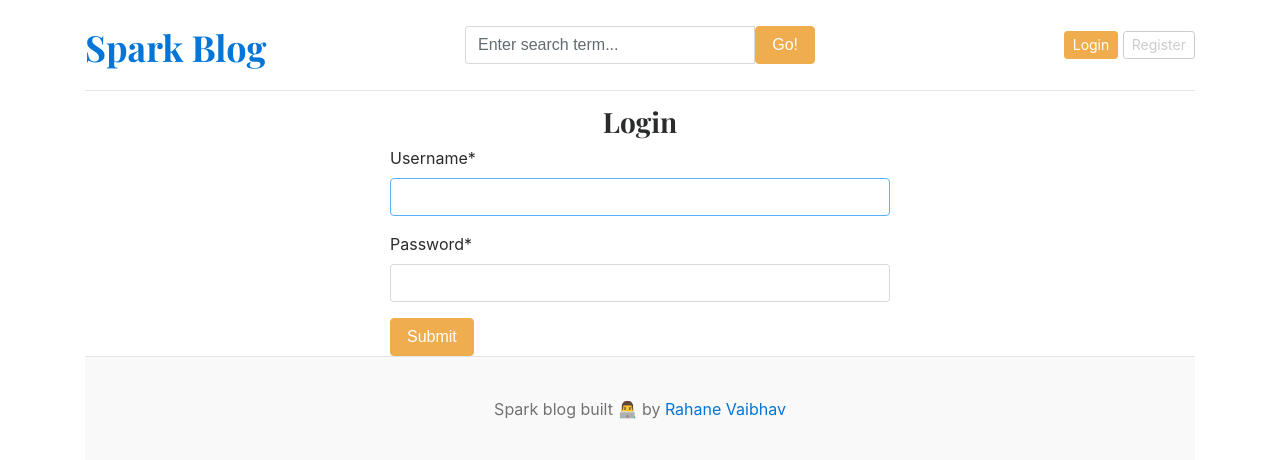
After one commit to vaibhav9933/Blog, a Django app: page /login/ in a window 1280 px wide. The commit adds this page. Shown: the top 460 px of the page. Run offline with Django 5.2, Linux system fonts and the light colour scheme; data that the repository does not hold is empty; some libraries are stand-ins or nearby versions.

Commit message:
05/03/2026 Login & Authentication done ....

```diff
--- a/blog_main/urls.py
+++ b/blog_main/urls.py
@@ -14,4 +14,6 @@ urlpatterns = [
     path('blogs/search/', BlogViews.search, name='search'),
     path('blogs/<slug:slug>/',BlogViews.blogs, name="blogs"),
     path('register/', views.register, name='register'),
+    path('login/', views.login, name='login'),
+    path('logout/', views.logout_view, name='logout'),
 ] +static(settings.MEDIA_URL, document_root=settings.MEDIA_ROOT)
--- a/blog_main/views.py
+++ b/blog_main/views.py
@@ -1,10 +1,11 @@
-from django.shortcuts import render
+from django.shortcuts import render,redirect
 from blog_main.forms import RegistrationForm
 from blogs.models import Category
 from blogs.models import Blog
 from about_us.models import About
-
-
+from django.contrib.auth.forms import AuthenticationForm
+from django.contrib import auth
+from django.shortcuts import redirect
 
 def home(request):
     # categories = Category.objects.all()
@@ -43,3 +44,26 @@ def register(request):
         'form': form,
     }
     return render(request,'register.html', context)
+
+def login(request):
+    if request.method == 'POST':
+        form = AuthenticationForm(request, request.POST)
+        if form.is_valid():
+            username = form.cleaned_data['username']
+            password = form.cleaned_data['password']
+
+            user = auth.authenticate(username=username, password=password)
+            if user is not None:
+                auth.login(request,user)
+            return redirect('home')
+    form = AuthenticationForm()
+    context = {
+        'form': form,
+    }
+    return render(request,'login.html', context)
+
+
+def logout_view(request):
+    """Log the user out and redirect to home."""
+    auth.logout(request)
+    return redirect('home')
--- a/templates/base.html
+++ b/templates/base.html
@@ -27,8 +27,14 @@
             </form>
           </div>
           <div class="col-4 d-flex justify-content-end align-items-center">
-            <a class="btn btn-sm btn-warning" href="#">Login</a> &nbsp;
+            {% if not user.is_authenticated %}
+            <a class="btn btn-sm btn-warning" href="{% url 'login' %}">Login</a> &nbsp;
             <a class="btn btn-sm btn-outline-secondary" href="{% url 'register' %}">Register</a>
+            {% else %}
+            <span class="badge badge-info px-2 py-2">{{ user }}</span>
+            &emsp;
+            <span><a href="{% url 'logout' %}" class="btn btn-sm btn-outline-danger">Logout</a></span>
+            {% endif %}
           </div>
         </div>
       </header>
@@ -49,7 +55,7 @@
  {% endblock %}
 <!-- footer part -->
  <footer class="blog-footer">
-  <p>Spark blog built with � by <a href="#">Rahane Vaibhav</a></p>
+  <p>Spark blog built 👨‍💻 by <a href="#">Rahane Vaibhav</a></p>
 </footer>
 </body>
 </html>
--- a/templates/blogs.html
+++ b/templates/blogs.html
@@ -49,9 +49,9 @@
                 <ol class="list-unstyled">
                     {% for i in social_links %}
                     <li><a href="{{ i.link }}" target="_blank">{{ i.platform }}</a></li>
+                    {% endfor %}
                 </ol>
             </div>
-                {% endfor %}
             {% endif %}
         </div>
     </div>
--- /dev/null
+++ b/templates/login.html
@@ -0,0 +1,11 @@
+{% extends "base.html" %}
+
+{% block content %}
+{% load crispy_forms_tags %}
+<h3 class="text-center">Login</h3>
+<form action="{% url 'login' %}" method="POST" style="width:500px; margin:auto;">
+    {% csrf_token %}
+    {{ form|crispy }}
+    <button type="submit" class="btn btn-warning">Submit</button>
+</form>
+{% endblock %}
```
